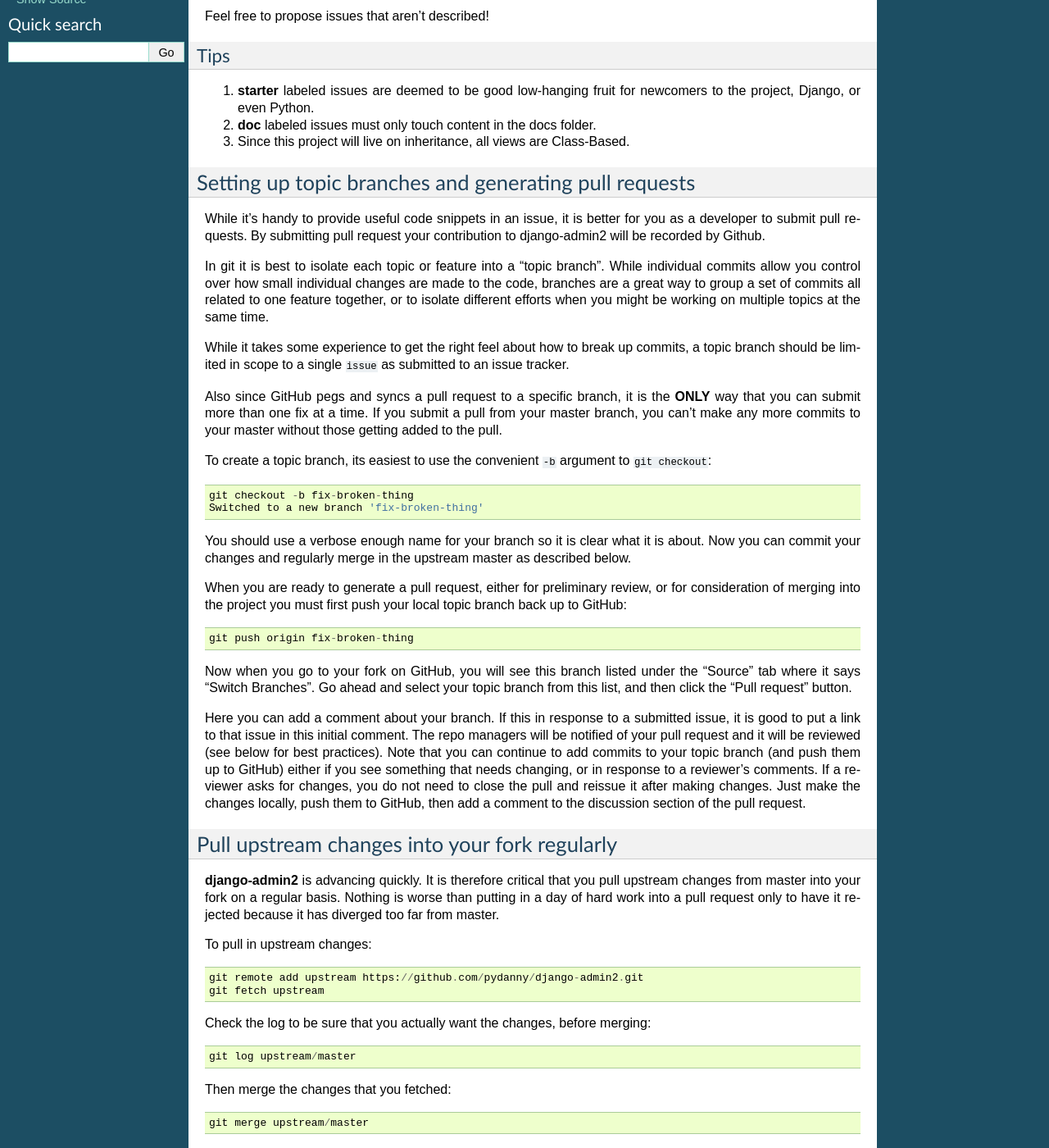
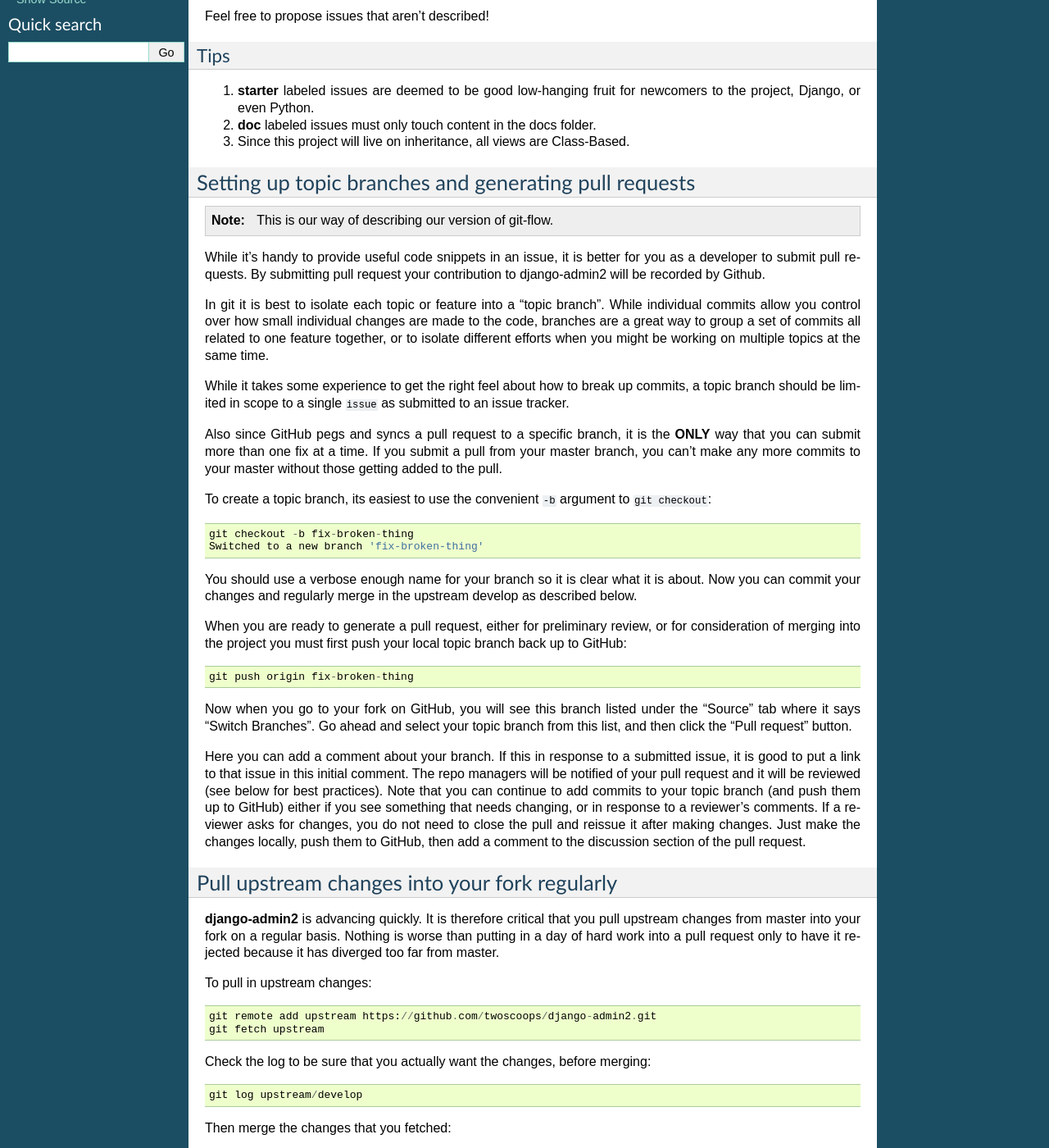
Before and after one commit to jazzband/django-admin2, a Sphinx documentation site: the page built from docs/contributing.rst, in a window 1280 px wide and 1400 px high, scrolled down 745 px. Shown: the whole window at 82% size. Built offline with Sphinx 7.4.7, drawn with Linux system fonts in a browser that asks for light colours; some of the changed text lies outside the part shown.

Commit message:
Change to git-flow

```diff
--- a/docs/contributing.rst
+++ b/docs/contributing.rst
@@ -46,6 +46,8 @@
 Setting up topic branches and generating pull requests
 ======================================================
 
+.. note:: This is our way of describing our version of git-flow.
+
 While it's handy to provide useful code snippets in an issue, it is better for
 you as a developer to submit pull requests. By submitting pull request your
 contribution to django-admin2 will be recorded by Github.
@@ -72,7 +74,7 @@
 
 You should use a verbose enough name for your branch so it is clear what it is
 about.  Now you can commit your changes and regularly merge in the upstream
-master as described below.
+develop as described below.
 
 When you are ready to generate a pull request, either for preliminary review,
 or for consideration of merging into the project you must first push your local
@@ -101,16 +103,16 @@
 
 To pull in upstream changes::
 
-    git remote add upstream https://github.com/pydanny/django-admin2.git
+    git remote add upstream https://github.com/twoscoops/django-admin2.git
     git fetch upstream
 
 Check the log to be sure that you actually want the changes, before merging::
 
-    git log upstream/master
+    git log upstream/develop
 
 Then merge the changes that you fetched::
 
-    git merge upstream/master
+    git merge upstream/develop
 
 For more info, see http://help.github.com/fork-a-repo/
 
@@ -181,11 +183,11 @@
 
 We finish with a non-fastforward merge (to preserve the branch history) and push to GitHub::
 
-    git checkout master
+    git checkout develop
     git merge --no-ff <branch-name>
-    git push upstream master
+    git push upstream develop
 
 .. _installation: install.html
-.. _GitHub project: https://github.com/pydanny/django-admin2
-.. _issue tracker: https://github.com/pydanny/django-admin2/issues
+.. _GitHub project: https://github.com/twoscoops/django-admin2
+.. _issue tracker: https://github.com/twoscoops/django-admin2/issues
 .. _pydanny: http://pydanny.com
```
